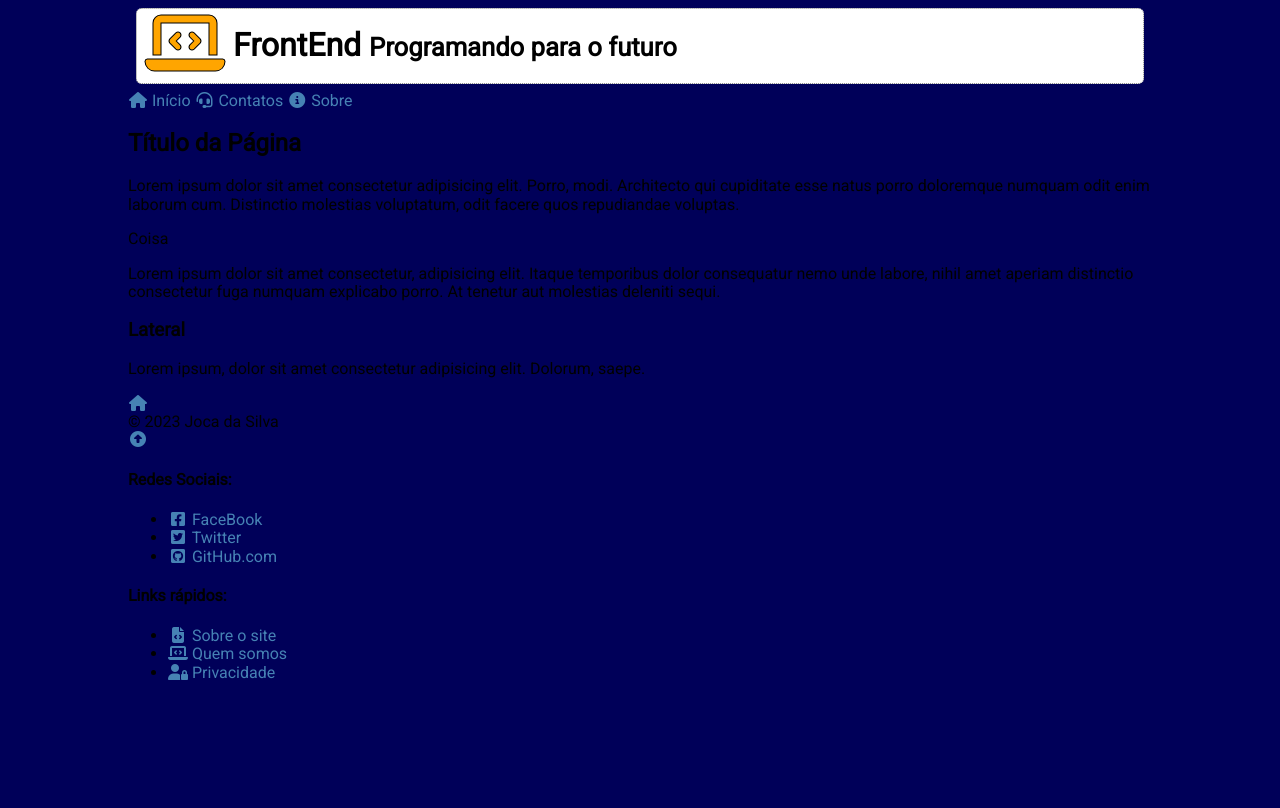
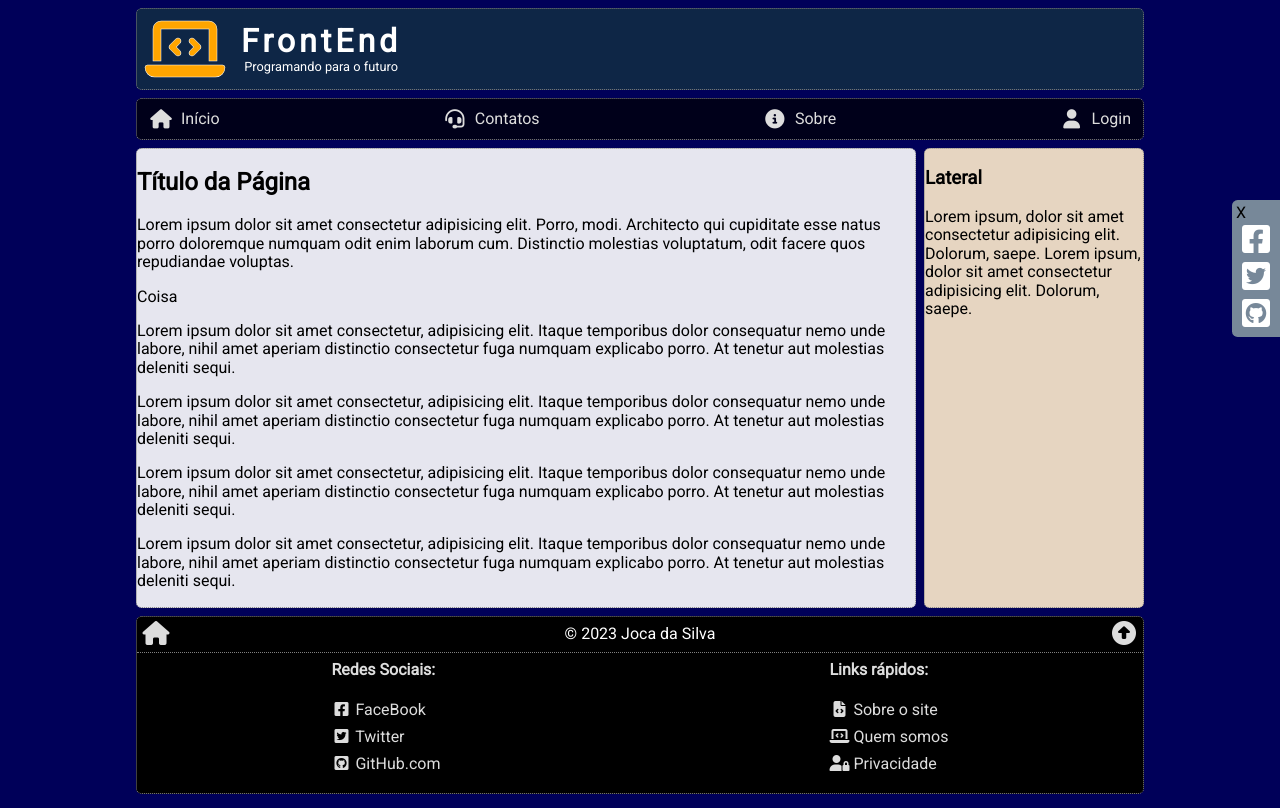
Before and after one commit to carlosrobertofigueiredo/frontend-curso-java, a plain HTML site: page template.html in a window 1280 px wide. Drawn offline with nearby package versions, Linux system fonts and the light colour scheme.

Commit message:
2023.04.04.1

```diff
--- a/index.css
+++ b/index.css
@@ -5,8 +5,13 @@
 
 /* Importa algumas bibliotecas externas. */
 
+/* Fonte Roboto do "Google Fonts". */
 @import url('https://fonts.googleapis.com/css2?family=Roboto&display=swap');
+
+/* Font Awesome → Ícones e Glyphicons. */
 @import url('https://cdnjs.cloudflare.com/ajax/libs/font-awesome/6.4.0/css/all.min.css');
+
+/* Normlize → Padroniza a view do CSS entre navegadores. */
 @import url('https://cdnjs.cloudflare.com/ajax/libs/normalize/8.0.1/normalize.min.css');
 
 /* RESET - Normalize */
@@ -57,10 +62,48 @@ body {
     width: 100%;
     max-width: 1024px;
     margin: auto;
+    display: flex;
+    flex-direction: column;
 }
 
 /* Renderiza cabeçalho. */
 
+#wrap>header {
+    background-color: rgba(17, 45, 68, .85);
+    margin: 0.5rem;
+    border-radius: .35rem;
+    border: 1px dotted grey;
+    display: flex;
+    align-items: center;
+}
+
+#wrap>header a {
+    font-size: 4rem;
+    color: orange;
+    -webkit-text-stroke: .5px white;
+    padding: 0.5rem 1rem 0.5rem 0.5rem;
+    text-decoration: none;
+}
+
+#wrap>header i {
+    display: block;
+}
+
+#wrap>header h1 {
+    margin: 0;
+    text-align: center;
+    letter-spacing: .25rem;
+    color: white;
+}
+
+#wrap>header h1 small {
+    display: block;
+    font-weight: normal;
+    font-size: .8rem;
+    letter-spacing: normal;
+}
+
+/*
 #wrap>header {
     background-color: white;
     margin: 0.5rem;
@@ -83,4 +126,209 @@ body {
 
 #wrap>header h1 {
     margin: 0;
+    text-align: center;
+    letter-spacing: .25rem;
+    color: orangered;
 }
+
+#wrap>header h1 small {
+    display: block;
+    font-weight: normal;
+    font-size: .8rem;
+    letter-spacing: normal;
+} */
+
+/* Menu principal */
+
+#wrap>nav {
+    background-color: rgba(0, 0, 0, .7);
+    border: 1px dotted grey;
+    border-radius: .35rem;
+    margin: 0 .5rem .5rem .5rem;
+    display: flex;
+    justify-content: flex-end;
+}
+
+#wrap>nav a {
+    display: flex;
+    flex-direction: column;
+    align-items: center;
+    padding: .65rem .75rem;
+    color: #ddd;
+    text-decoration: none;
+    border-radius: .35rem;
+    transition: .2s;
+}
+
+#wrap>nav a:first-child {
+    margin-right: auto;
+}
+
+#wrap>nav a:hover {
+    background-color: #3f3f3f;
+    color: #fff;
+}
+
+#wrap>nav a i {
+    font-size: 2rem;
+    margin-bottom: .4rem;
+}
+
+/* Conteúdo */
+
+#wrap>main {
+    display: flex;
+    margin: 0 .5rem;
+    flex-grow: 1;
+    flex-direction: column;
+}
+
+#wrap>main>article {
+    background-color: rgba(255, 255, 255, .9);
+    border-radius: .35rem;
+    border: 1px dotted grey;
+    flex-grow: 1;
+}
+
+#wrap>main>aside {
+    background-color: rgba(255, 237, 205, .9);
+    margin-top: .5rem;
+    border-radius: .35rem;
+    border: 1px dotted grey;
+}
+
+/* Rodapé */
+
+#wrap>footer {
+    background-color: black;
+    margin: .5rem;
+    margin-bottom: 0;
+    border-radius: .35rem;
+    border: 1px dotted grey;
+}
+
+/* Linha superior do rodapé. */
+
+.footer-top {
+    display: flex;
+    justify-content: space-between;
+    align-items: center;
+    border-bottom: 1px dotted grey;
+}
+
+.footer-top div {
+    color: white;
+    text-align: center;
+}
+
+.footer-top a {
+    color: #ddd;
+    font-size: 1.5rem;
+    padding: .25rem;
+}
+
+.footer-top a:hover {
+    color: #929292;
+    text-decoration: none;
+}
+
+/* Linha inferior do rodapé. */
+
+.footer-bottom {
+    display: flex;
+    justify-content: space-around;
+    color: #ddd;
+}
+
+.footer-bottom h4 {
+    margin: .5rem 0;
+}
+
+.footer-bottom ul {
+    list-style: none;
+    padding: 0;
+    line-height: 1.7;
+}
+
+.footer-bottom a {
+    color: #ddd;
+}
+
+.footer-bottom a:hover {
+    color: #929292;
+    text-decoration: none;
+}
+
+/* Rack para mostrar margem inferior em dispositivos mobile. */
+
+.nbsp {
+    height: .1px;
+    margin: 0;
+    border: .25rem solid transparent;
+}
+
+/***********************/
+/* Em larguras maiores */
+/***********************/
+
+@media screen and (min-width: 480px) {
+
+    /* Menu principal */
+
+    #wrap>nav {
+        justify-content: space-between;
+    }
+
+    #wrap>nav a:first-child {
+        margin-right: 0;
+    }
+
+    #wrap>nav a {
+        flex-direction: row;
+    }
+
+    #wrap>nav a i {
+        font-size: 1.2rem;
+        margin-bottom: 0;
+        margin-right: .5rem;
+    }
+
+}
+
+@media screen and (min-width: 768px) {
+
+    #wrap>main {
+        flex-direction: row;
+    }
+
+    #wrap>main>aside {
+        margin-top: 0;
+        margin-left: .5rem;
+        min-width: 220px;
+        max-width: 220px;
+    }
+
+}
+
+#gadgets {
+    background-color: lightslategrey;
+    position: fixed;
+    z-index: 100;
+    right: 0;
+    top: 200px;
+    border-radius: .35rem 0 0 .35rem;
+    padding: .25rem;
+}
+
+#gadgets ul {
+    padding: 0;
+    margin: 0;
+    list-style: none;
+    position: ;
+}
+
+
+#gadgets a {
+    color: white;
+    font-size: 2rem;
+}
--- a/template.html
+++ b/template.html
@@ -26,10 +26,7 @@
             <!-- <a href="/"><img src="/img/logo.alfa.png" alt="Logotipo de FrontEnd."></a> -->
             <!-- Usando Font Awesome como logotipo. -->
             <a href="/"><i class="fa-solid fa-laptop-code fa-fw"></i></a>
-            <h1>
-                FrontEnd
-                <small>Programando para o futuro</small>
-            </h1>
+            <h1>FrontEnd<small>Programando para o futuro</small></h1>
         </header>
 
         <!-- Menu -->
@@ -53,6 +50,11 @@
                 <i class="fa-solid fa-circle-info fa-fw"></i>
                 <span>Sobre</span>
             </a>
+
+            <a href="/profile">
+                <i class="fa-solid fa-user fa-fw"></i>
+                <span>Login</span>
+            </a>
         </nav>
 
         <!-- Conteúdo principal -->
@@ -61,19 +63,30 @@
             <!-- Coteúdo da página -->
             <article>
                 <h2>Título da Página</h2>
-                <p>Lorem ipsum dolor sit amet consectetur adipisicing elit. Porro, modi. Architecto qui cupiditate
-                    esse natus porro doloremque numquam odit enim laborum cum. Distinctio molestias voluptatum, odit
-                    facere quos repudiandae voluptas.</p>
-                    <header>Coisa</header>
+                <p>Lorem ipsum dolor sit amet consectetur adipisicing elit. Porro, modi. Architecto qui cupiditate esse
+                    natus porro doloremque numquam odit enim laborum cum. Distinctio molestias voluptatum, odit facere
+                    quos repudiandae voluptas.</p>
+                <header>Coisa</header>
                 <p>Lorem ipsum dolor sit amet consectetur, adipisicing elit. Itaque temporibus dolor consequatur nemo
                     unde labore, nihil amet aperiam distinctio consectetur fuga numquam explicabo porro. At tenetur aut
                     molestias deleniti sequi.</p>
+                <p>Lorem ipsum dolor sit amet consectetur, adipisicing elit. Itaque temporibus dolor consequatur nemo
+                    unde labore, nihil amet aperiam distinctio consectetur fuga numquam explicabo porro. At tenetur aut
+                    molestias deleniti sequi.</p>
+                <p>Lorem ipsum dolor sit amet consectetur, adipisicing elit. Itaque temporibus dolor consequatur nemo
+                    unde labore, nihil amet aperiam distinctio consectetur fuga numquam explicabo porro. At tenetur aut
+                    molestias deleniti sequi.</p>
+                <p>Lorem ipsum dolor sit amet consectetur, adipisicing elit. Itaque temporibus dolor consequatur nemo
+                    unde labore, nihil amet aperiam distinctio consectetur fuga numquam explicabo porro. At tenetur aut
+                    molestias deleniti sequi.</p>
+
             </article>
 
             <!-- Conteúdo adicional / Barra lateral -->
             <aside>
                 <h3>Lateral</h3>
-                <p>Lorem ipsum, dolor sit amet consectetur adipisicing elit. Dolorum, saepe.</p>
+                <p>Lorem ipsum, dolor sit amet consectetur adipisicing elit. Dolorum, saepe. Lorem ipsum, dolor sit amet
+                    consectetur adipisicing elit. Dolorum, saepe.</p>
             </aside>
 
         </main>
@@ -95,7 +108,7 @@
             <!-- Segunda linha do rodapé -->
             <div class="footer-bottom">
 
-                <div class="footer-bottom-left">
+                <div>
                     <h4>Redes Sociais:</h4>
                     <ul>
                         <li>
@@ -119,7 +132,7 @@
                     </ul>
                 </div>
 
-                <div class="footer-bottom-rigth">
+                <div>
                     <h4>Links rápidos:</h4>
                     <ul>
                         <li>
@@ -147,6 +160,30 @@
 
         </footer>
 
+        <hr class="nbsp">
+
+        <!-- Barrinha lateral com bugigangas. -->
+        <div id="gadgets">
+            <span>X</span>
+            <ul>
+                <li>
+                    <a href="https://facebook.com/FrontEnd" target="_blank">
+                        <i class="fa-brands fa-square-facebook fa-fw"></i>
+                    </a>
+                </li>
+                <li>
+                    <a href="https://twitter.com/FrontEnd" target="_blank">
+                        <i class="fa-brands fa-square-twitter fa-fw"></i>
+                    </a>
+                </li>
+                <li>
+                    <a href="https://github.com/FrontEnd" target="_blank">
+                        <i class="fa-brands fa-square-github fa-fw"></i>
+                    </a>
+                </li>
+            </ul>
+        </div>
+
     </div>
     <!-- Fim do WRAP -->
 
```
Also changed, not shown: teste.html (added, +65 -0 lines).
